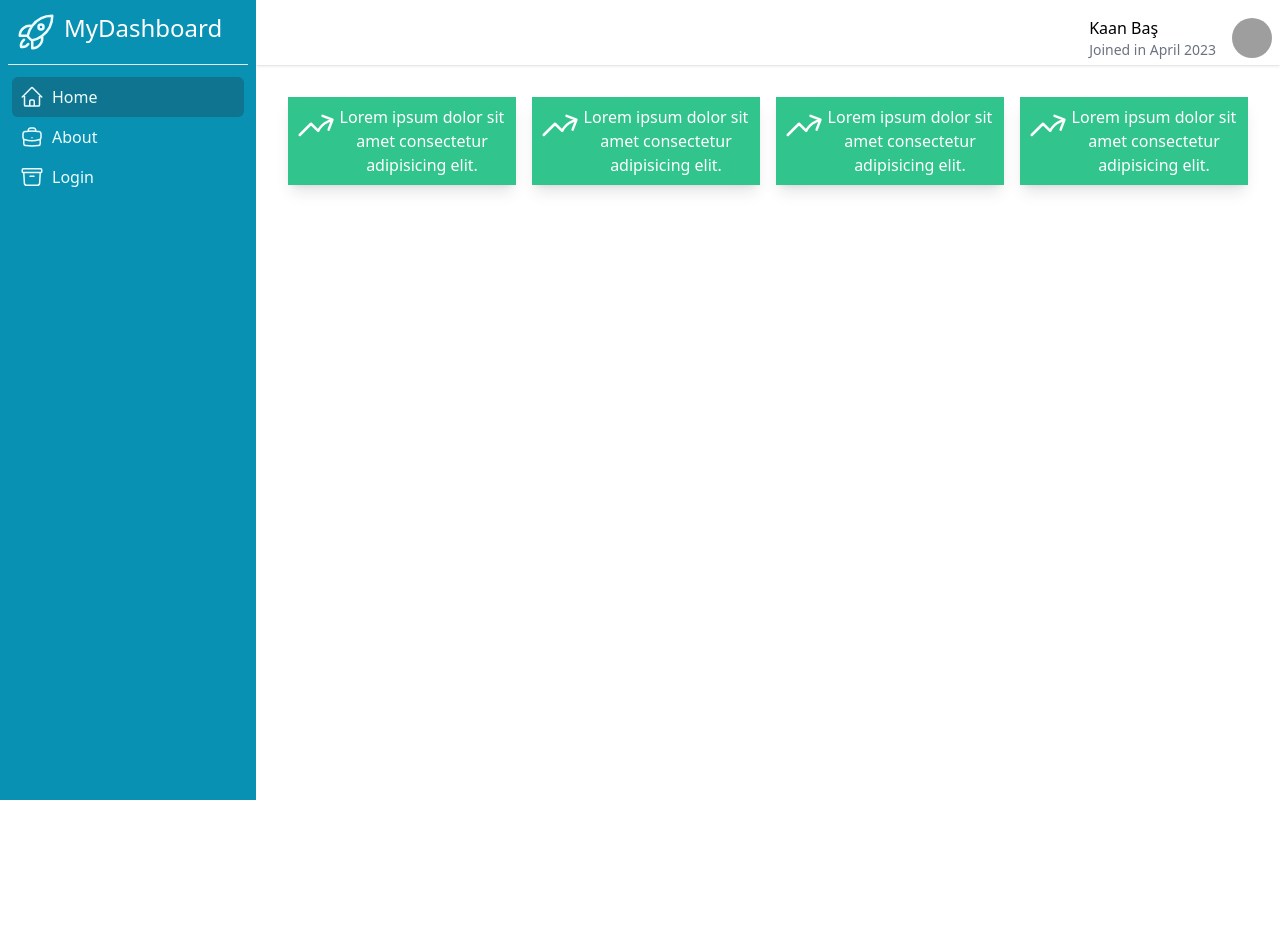
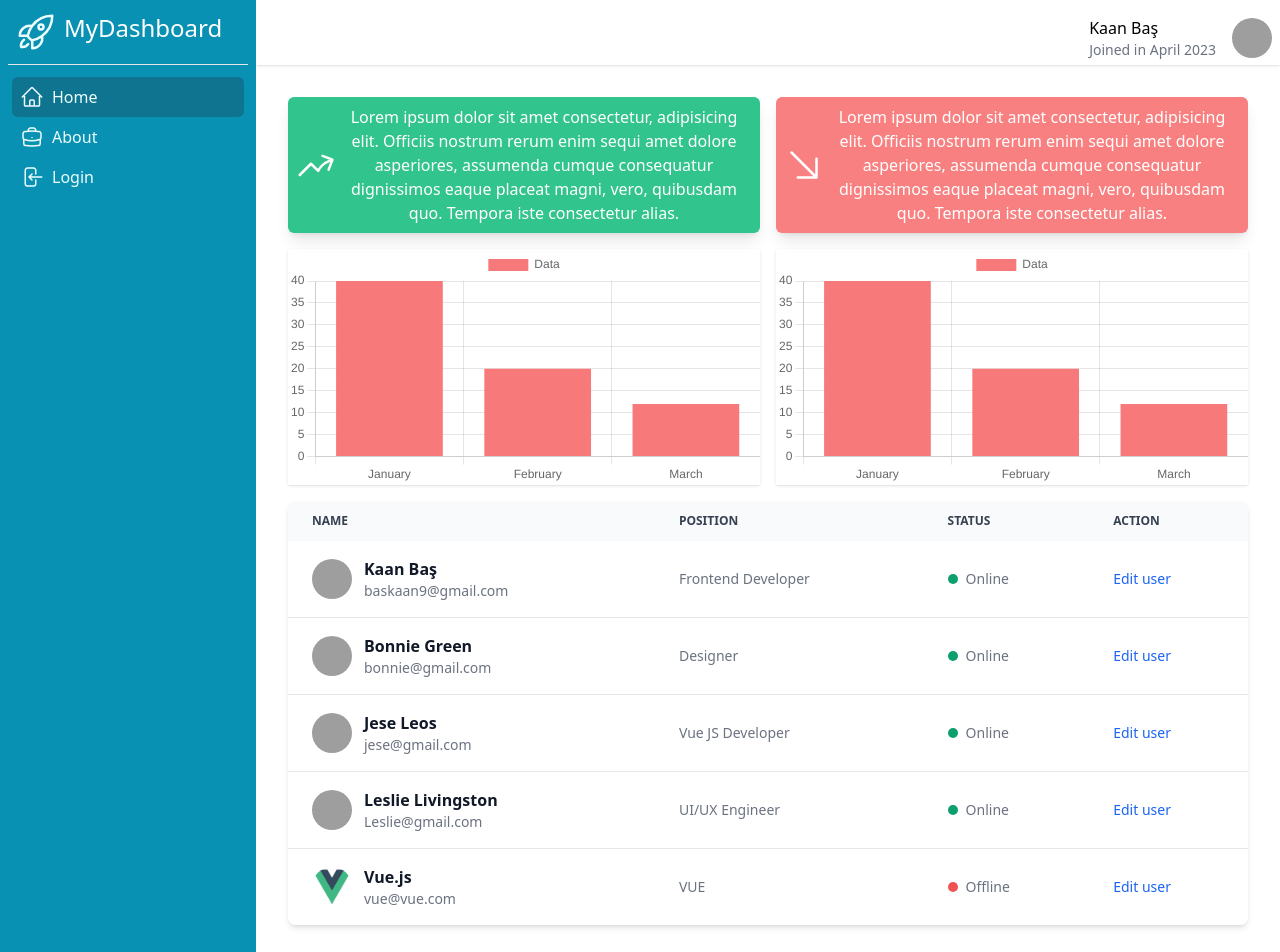
Before and after one commit to kaannbass/adminDashboard, a Vue app: page /home in a window 1280 px wide. Shown: the top 952 px of the page. Before the commit the page ends 800 px from the top, so only its background shows below. Built offline with nearby package versions, Linux system fonts and the light colour scheme; grey boxes are pictures that could not be loaded.

Commit message:
Added chartjs and table Home Page

```diff
--- a/package.json
+++ b/package.json
@@ -9,10 +9,12 @@
   },
   "dependencies": {
     "axios": "^1.3.5",
+    "chart.js": "^4.2.1",
     "core-js": "^3.8.3",
     "flowbite": "^1.6.5",
     "pinia": "^2.0.34",
     "vue": "^3.2.13",
+    "vue-chartjs": "^5.2.0",
     "vue-router": "^4.0.3",
     "vuex": "^4.0.0"
   },
--- a/src/components/MyCard.vue
+++ b/src/components/MyCard.vue
@@ -1,8 +1,8 @@
 <template>
   <div
-    class="w-full cursor-default flex p-2 text-center shadow-lg bg-green-400 transition ease-in-out delay-150 hover:-translate-y-1 hover:scale-100 duration-300"
+    class="w-full cursor-default rounded-md flex p-2 text-center shadow-lg bg-green-400 transition ease-in-out delay-150 hover:-translate-y-1 hover:scale-100 duration-300"
   >
-    <div class="text-white" v-for="(item, index) in icon" :key="index">
+    <div class="text-white m-auto my-auto" v-for="(item, index) in icon" :key="index">
       <svg
         xmlns="http://www.w3.org/2000/svg"
         fill="none"
@@ -14,8 +14,8 @@
         <path stroke-linecap="round" stroke-linejoin="round" :d="item.path" />
       </svg>
     </div>
-    <div class="text-white">
-      Lorem ipsum dolor sit amet consectetur adipisicing elit.
+    <div class="text-white m-auto">
+      Lorem ipsum dolor sit amet consectetur, adipisicing elit. Officiis nostrum rerum enim sequi amet dolore asperiores, assumenda cumque consequatur dignissimos eaque placeat magni, vero, quibusdam quo. Tempora iste consectetur alias.
     </div>
   </div>
 </template>
--- /dev/null
+++ b/src/components/MyChart.vue
@@ -0,0 +1,56 @@
+<template>
+  <div class=" shadow">
+    <Bar id="my-chart-id" :data="chartData" />
+  </div>
+</template>
+
+  <script lang="ts">
+import { Bar } from "vue-chartjs";
+import {
+  Chart as ChartJS,
+  Title,
+  Tooltip,
+  Legend,
+  BarElement,
+  CategoryScale,
+  LinearScale,
+} from "chart.js";
+
+ChartJS.register(
+  Title,
+  Tooltip,
+  Legend,
+  BarElement,
+  CategoryScale,
+  LinearScale
+);
+
+export default {
+  name: "BarChart",
+  components: { Bar },
+  props: {
+    chartId: {
+      type: String,
+      default: "bar-chart",
+    },
+  },
+  data() {
+    return {
+      data: this.data,
+      chartData: {
+        labels: ["January", "February", "March"],
+        datasets: [
+          {
+            data: [40, 20, 12],
+            backgroundColor: "#f87979",
+            label: "Data",
+          },
+        ],
+      },
+      chartOptions: {
+        responsive: true,
+      },
+    };
+  },
+};
+</script>
--- /dev/null
+++ b/src/components/MyErrorCard.vue
@@ -0,0 +1,37 @@
+<template>
+  <div
+    class="w-full cursor-default rounded-md flex p-2 text-center shadow-lg bg-red-400 transition ease-in-out delay-150 hover:-translate-y-1 hover:scale-100 duration-300"
+  >
+    <div
+      class="text-white m-auto my-auto"
+    >
+      <svg
+        xmlns="http://www.w3.org/2000/svg"
+        fill="none"
+        viewBox="0 0 24 24"
+        stroke-width="1.5"
+        stroke="currentColor"
+        class="w-10 h-10"
+      >
+        <path
+          stroke-linecap="round"
+          stroke-linejoin="round"
+          d="M4.5 4.5l15 15m0 0V8.25m0 11.25H8.25"
+        />
+      </svg>
+    </div>
+    <div class="text-white m-auto">
+      Lorem ipsum dolor sit amet consectetur, adipisicing elit. Officiis nostrum
+      rerum enim sequi amet dolore asperiores, assumenda cumque consequatur
+      dignissimos eaque placeat magni, vero, quibusdam quo. Tempora iste
+      consectetur alias.
+    </div>
+  </div>
+</template>
+
+    <script lang="ts">
+import { defineComponent } from "vue";
+export default defineComponent({
+  name: "MyCard",
+});
+</script>
--- /dev/null
+++ b/src/components/MyTable.vue
@@ -0,0 +1,134 @@
+<template lang="">
+
+<div class="relative overflow-x-auto shadow-md sm:rounded-lg">
+
+    <table class="w-full text-sm text-left text-gray-500 dark:text-gray-400">
+        <thead class="text-xs text-gray-700 uppercase bg-gray-50 dark:bg-gray-700 dark:text-gray-400">
+            <tr>
+
+                <th scope="col" class="px-6 py-3">
+                    Name
+                </th>
+                <th scope="col" class="px-6 py-3">
+                    Position
+                </th>
+                <th scope="col" class="px-6 py-3">
+                    Status
+                </th>
+                <th scope="col" class="px-6 py-3">
+                    Action
+                </th>
+            </tr>
+        </thead>
+        <tbody>
+            <tr class="bg-white border-b dark:bg-gray-800 dark:border-gray-700 hover:bg-gray-50 dark:hover:bg-gray-600">
+
+                <th scope="row" class="flex items-center px-6 py-4 text-gray-900 whitespace-nowrap dark:text-white">
+                    <img class="w-10 h-10 rounded-full" src="https://media.licdn.com/dms/image/C4D03AQFQhEXmca8rSA/profile-displayphoto-shrink_800_800/0/1605862956409?e=2147483647&v=beta&t=v-Z-TfeM_U8dIELYiwhXOzRcXIU1ZmU-MlINpbi1zcU"
+ alt="Kaan Baş">
+                    <div class="pl-3">
+                        <div class="text-base font-semibold">Kaan Baş</div>
+                        <div class="font-normal text-gray-500">baskaan9@gmail.com</div>
+                    </div>
+                </th>
+                <td class="px-6 py-4">
+                    Frontend Developer
+                </td>
+                <td class="px-6 py-4">
+                    <div class="flex items-center">
+                        <div class="h-2.5 w-2.5 rounded-full bg-green-500 mr-2"></div> Online
+                    </div>
+                </td>
+                <td class="px-6 py-4">
+                    <a href="#" class="font-medium text-blue-600 dark:text-blue-500 hover:underline">Edit user</a>
+                </td>
+            </tr>
+            <tr class="bg-white border-b dark:bg-gray-800 dark:border-gray-700 hover:bg-gray-50 dark:hover:bg-gray-600">
+
+                <th scope="row" class="flex items-center px-6 py-4 font-medium text-gray-900 whitespace-nowrap dark:text-white">
+                    <img class="w-10 h-10 rounded-full" src="https://flowbite.com/docs/images/people/profile-picture-2.jpg" alt="Jese image">
+                    <div class="pl-3">
+                        <div class="text-base font-semibold">Bonnie Green</div>
+                        <div class="font-normal text-gray-500">bonnie@gmail.com</div>
+                    </div>
+                </th>
+                <td class="px-6 py-4">
+                    Designer
+                </td>
+                <td class="px-6 py-4">
+                    <div class="flex items-center">
+                        <div class="h-2.5 w-2.5 rounded-full bg-green-500 mr-2"></div> Online
+                    </div>
+                </td>
+                <td class="px-6 py-4">
+                    <a href="#" class="font-medium text-blue-600 dark:text-blue-500 hover:underline">Edit user</a>
+                </td>
+            </tr>
+            <tr class="bg-white border-b dark:bg-gray-800 dark:border-gray-700 hover:bg-gray-50 dark:hover:bg-gray-600">
+
+                <th scope="row" class="flex items-center px-6 py-4 font-medium text-gray-900 whitespace-nowrap dark:text-white">
+                    <img class="w-10 h-10 rounded-full" src="https://flowbite.com/docs/images/people/profile-picture-5.jpg" alt="Jese image">
+                    <div class="pl-3">
+                        <div class="text-base font-semibold">Jese Leos</div>
+                        <div class="font-normal text-gray-500">jese@gmail.com</div>
+                    </div>
+                </th>
+                <td class="px-6 py-4">
+                    Vue JS Developer
+                </td>
+                <td class="px-6 py-4">
+                    <div class="flex items-center">
+                        <div class="h-2.5 w-2.5 rounded-full bg-green-500 mr-2"></div> Online
+                    </div>
+                </td>
+                <td class="px-6 py-4">
+                    <a href="#" class="font-medium text-blue-600 dark:text-blue-500 hover:underline">Edit user</a>
+                </td>
+            </tr>
+            <tr class="bg-white border-b dark:bg-gray-800 dark:border-gray-700 hover:bg-gray-50 dark:hover:bg-gray-600">
+
+                <th scope="row" class="flex items-center px-6 py-4 font-medium text-gray-900 whitespace-nowrap dark:text-white">
+                    <img class="w-10 h-10 rounded-full" src="https://flowbite.com/docs/images/people/profile-picture-4.jpg" alt="Jese image">
+                    <div class="pl-3">
+                        <div class="text-base font-semibold">Leslie Livingston</div>
+                        <div class="font-normal text-gray-500">Leslie@gmail.com</div>
+                    </div>
+                </th>
+                <td class="px-6 py-4">
+                    UI/UX Engineer
+                </td>
+                <td class="px-6 py-4">
+                    <div class="flex items-center">
+                        <div class="h-2.5 w-2.5 rounded-full bg-green-500 mr-2"></div> Online
+                    </div>
+                </td>
+                <td class="px-6 py-4">
+                    <a href="#" class="font-medium text-blue-600 dark:text-blue-500 hover:underline">Edit user</a>
+                </td>
+            </tr>
+            <tr class="bg-white dark:bg-gray-800 hover:bg-gray-50 dark:hover:bg-gray-600">
+
+                <th scope="row" class="flex items-center px-6 py-4 font-medium text-gray-900 whitespace-nowrap dark:text-white">
+                    <img class="w-10 h-10 rounded-full" src="@/assets/logo.png" alt="Jese image">
+                    <div class="pl-3">
+                        <div class="text-base font-semibold">Vue.js</div>
+                        <div class="font-normal text-gray-500">vue@vue.com</div>
+                    </div>
+                </th>
+                <td class="px-6 py-4">
+                    VUE
+                </td>
+                <td class="px-6 py-4">
+                    <div class="flex items-center">
+                        <div class="h-2.5 w-2.5 rounded-full bg-red-500 mr-2"></div> Offline
+                    </div>
+                </td>
+                <td class="px-6 py-4">
+                    <a href="#" class="font-medium text-blue-600 dark:text-blue-500 hover:underline">Edit user</a>
+                </td>
+            </tr>
+        </tbody>
+    </table>
+</div>
+
+</template>
--- a/src/layout/TheDashboardLayout.vue
+++ b/src/layout/TheDashboardLayout.vue
@@ -37,7 +37,7 @@ export default defineComponent({
             d="M15.59 14.37a6 6 0 01-5.84 7.38v-4.8m5.84-2.58a14.98 14.98 0 006.16-12.12A14.98 14.98 0 009.631 8.41m5.96 5.96a14.926 14.926 0 01-5.841 2.58m-.119-8.54a6 6 0 00-7.381 5.84h4.8m2.581-5.84a14.927 14.927 0 00-2.58 5.84m2.699 2.7c-.103.021-.207.041-.311.06a15.09 15.09 0 01-2.448-2.448 14.9 14.9 0 01.06-.312m-2.24 2.39a4.493 4.493 0 00-1.757 4.306 4.493 4.493 0 004.306-1.758M16.5 9a1.5 1.5 0 11-3 0 1.5 1.5 0 013 0z"
           />
         </svg>
-        <span class="text-2xl text-white">MyDashboard</span>
+        <span class="text-2xl text-white cursor-default">MyDashboard</span>
       </div>
       <hr />
       <nav class="p-1">
@@ -98,7 +98,7 @@ export default defineComponent({
             <path
               stroke-linecap="round"
               stroke-linejoin="round"
-              d="M20.25 7.5l-.625 10.632a2.25 2.25 0 01-2.247 2.118H6.622a2.25 2.25 0 01-2.247-2.118L3.75 7.5M10 11.25h4M3.375 7.5h17.25c.621 0 1.125-.504 1.125-1.125v-1.5c0-.621-.504-1.125-1.125-1.125H3.375c-.621 0-1.125.504-1.125 1.125v1.5c0 .621.504 1.125 1.125 1.125z"
+              d="M15.75 9V5.25A2.25 2.25 0 0013.5 3h-6a2.25 2.25 0 00-2.25 2.25v13.5A2.25 2.25 0 007.5 21h6a2.25 2.25 0 002.25-2.25V15M12 9l-3 3m0 0l3 3m-3-3h12.75"
             />
           </svg>
 
@@ -135,7 +135,7 @@ export default defineComponent({
             </svg>
           </button>
         </div>
-        <div class=" cursor-pointer" @click="this.$router.push('/')">
+        <div class="cursor-pointer" @click="this.$router.push('/')">
           <div class="flex items-center space-x-4">
             <div class="font-medium dark:text-white">
               <div>Kaan Baş</div>
--- a/src/main.ts
+++ b/src/main.ts
@@ -5,6 +5,10 @@ import store from './store';
 import '@/css/index.css';
 import axios from 'axios';
 import { createPinia } from 'pinia';
+
+
+import { Chart, DoughnutController, ArcElement, Tooltip } from 'chart.js';
+Chart.register(DoughnutController, ArcElement, Tooltip);
 
 const app = createApp(App);
 const pinia = createPinia()
--- a/src/views/HomeView.vue
+++ b/src/views/HomeView.vue
@@ -1,20 +1,27 @@
 <template>
-  <div class="home">
-    <div class="grid lg:grid-cols-4 gap-4 grid-cols-1">
-      <div class="" v-for="a in 4" :key="a">
-        <MyCard :icon="icons" />
-      </div>
-    </div>
+  <div class="grid grid-cols-2 gap-4">
+    <div class="col-span-5 sm:col-span-1"><MyCard :icon="icons" /></div>
+    <div class="col-span-5 sm:col-span-1"><MyErrorCard /></div>
+    <div class="col-span-5 sm:col-span-1"><myChart /></div>
+    <div class="col-span-5 sm:col-span-1"><myChart /></div>
   </div>
+  <div class="col-span-2 sm:col-span-1 mt-4"><MyTable/></div>
 </template>
 
 <script lang="ts">
 import { defineComponent } from "vue";
 import MyCard from "@/components/MyCard.vue";
+import MyErrorCard from "@/components/MyErrorCard.vue";
+import myChart from "@/components/MyChart.vue";
+import MyTable from "@/components/MyTable.vue"
+
 export default defineComponent({
   name: "HomeView",
   components: {
     MyCard,
+    MyErrorCard,
+    myChart,
+    MyTable
   },
   data: () => ({
     icons: [
```
Also changed, not shown: public/index.html (+8 -2 lines), 1 other file (tests, documents, lock files or other folders).
